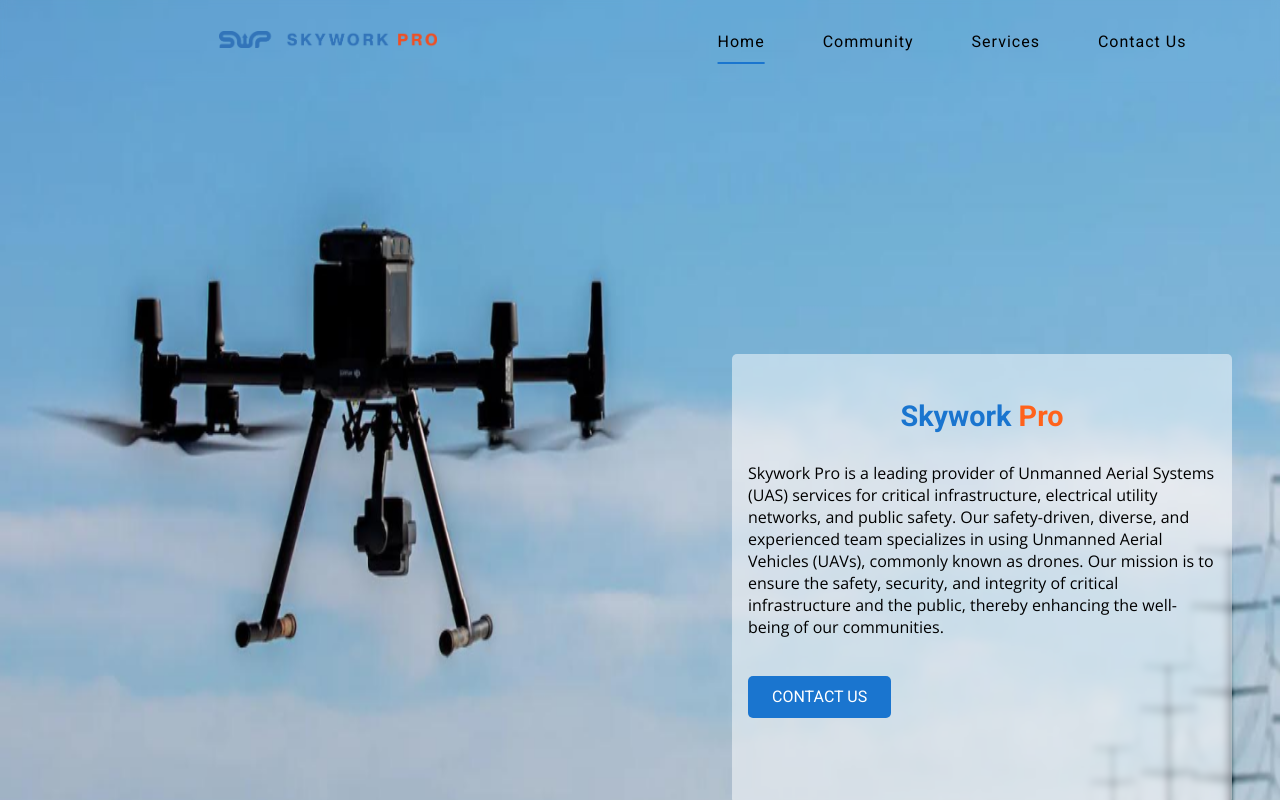
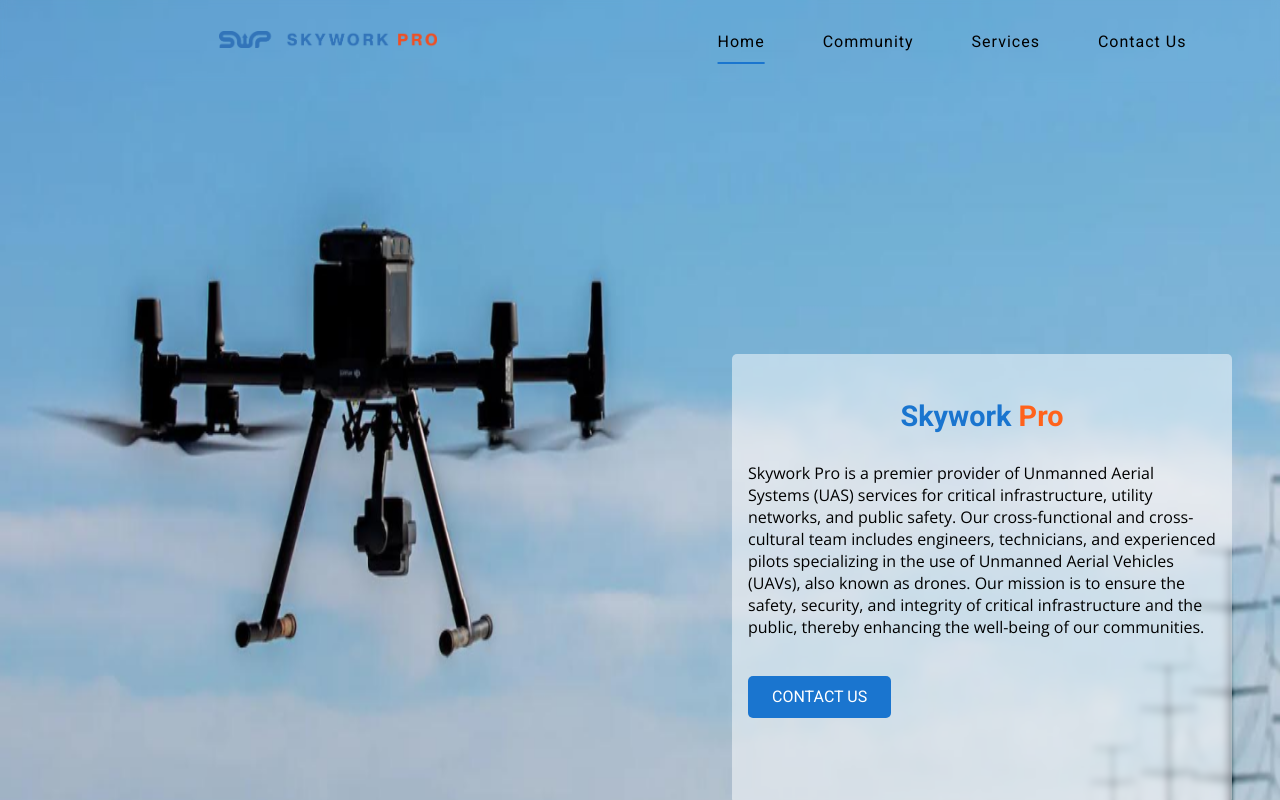
Before and after one commit to moamel-hashim/skywork-pro, a React (Vite) app: page / in a window 1280 px wide. Shown: the top 800 px of the page. Built offline with nearby package versions, Linux system fonts and the light colour scheme; a web font is replaced by a local one.

Commit message:
changed some paragraphs

```diff
--- a/src/components/HomeMain.jsx
+++ b/src/components/HomeMain.jsx
@@ -11,10 +11,7 @@
           <div className="hero-text">
             <h3>Skywork <span>Pro</span></h3>
             <p>
-              Skywork Pro is a leading provider of Unmanned Aerial Systems (UAS) services for critical infrastructure, electrical utility networks, and public safety. Our safety-driven, diverse,
-              and experienced team specializes in using Unmanned Aerial Vehicles (UAVs), commonly known as drones.
-              Our mission is to ensure the safety, security, and integrity of critical infrastructure and the public,
-              thereby enhancing the well-being of our communities.
+              Skywork Pro is a premier provider of Unmanned Aerial Systems (UAS) services for critical infrastructure, utility networks, and public safety. Our cross-functional and cross-cultural team includes engineers, technicians, and experienced pilots specializing in the use of Unmanned Aerial Vehicles (UAVs), also known as drones. Our mission is to ensure the safety, security, and integrity of critical infrastructure and the public, thereby enhancing the well-being of our communities.
             </p>
             <div className="button-container">
               <Link to='/contact'>Contact Us</Link>
--- a/src/components/ServiceMain.jsx
+++ b/src/components/ServiceMain.jsx
@@ -9,7 +9,7 @@
         </div>
         <div>
           <p>
-            At Skywork Pro, we enhance asset performance and longevity with insightful data. Our specialized services focus on proactive analytics and responsive insights, ensuring optimal conditions and uninterrupted operations. Using advanced tools and technology, we provide safe and precise critical infrastructure inspections for timely maintenance and early risk detection. Combining intelligent technology with our team's expertise, Skywork Pro delivers safe, innovative, and cost-effective solutions tailored to your needs.
+            At Skywork Pro, we enhance asset performance and longevity through insightful data. Our specialized services focus on proactive analytics and responsive insights to ensure optimal conditions and uninterrupted operations. By employing advanced tools and technology, we conduct safe and precise critical infrastructure inspections for timely maintenance and early risk detection. Combining intelligent technology with our team’s expertise, Skywork Pro delivers innovative, cost-effective solutions tailored to your needs.
           </p>
         </div>
       </header>
```
